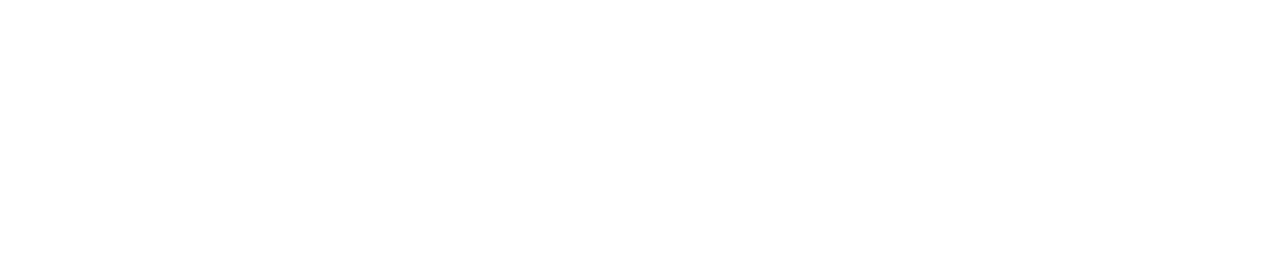
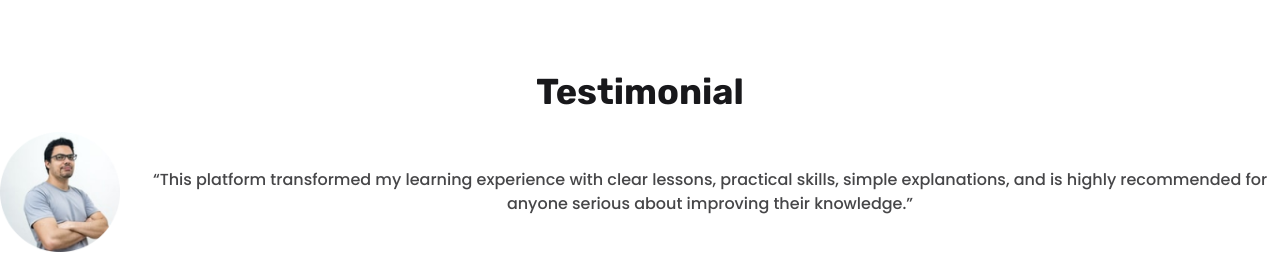
Before and after one commit to amitchandradas2004/E-School-Courses, a React (Vite) app: page / in a window 1280 px wide. Shown: the part 3223-3492 px from the top of the page. Before the commit the page ends 3295 px from the top, so only its background shows below. Built offline with nearby package versions, Linux system fonts and the light colour scheme.

Commit message:
Testimonial Section is added

```diff
--- a/src/App.jsx
+++ b/src/App.jsx
@@ -4,6 +4,7 @@
 import Cards from "./Components/Cards/Cards";
 import Courses from "./Components/Courses/Courses";
 import Navbar from "./Components/Navbar/Navbar";
+import Testimonial from "./Components/Testimonial/Testimonial";
 const fetchCourses = async () => {
   const res = await fetch("Courses.json");
   return res.json();
@@ -28,6 +29,7 @@
       <Suspense  fallback={<Loader></Loader>}>
         <Courses coursesPromise={coursesPromise} />
       </Suspense>
+      <Testimonial></Testimonial>
     </>
   );
 }
--- /dev/null
+++ b/src/Components/Testimonial/Testimonial.jsx
@@ -0,0 +1,22 @@
+import React from "react";
+import CenterUnderline from "../CenterUnderline";
+import Man from "../../assets/man.png";
+const Testimonial = () => {
+  return (
+    <div className="container mx-auto">
+      <h3 className="flex justify-center rubik font-bold text-4xl text-center">
+        <CenterUnderline text="Testimonial" />
+      </h3>
+      <div className="text-center flex items-center gap-5 py-5">
+        <img src={Man} className="w-30" />
+        <p className="poppins opacity-80 font-medium">
+          “This platform transformed my learning experience with clear lessons,
+          practical skills, simple explanations, and is highly recommended for
+          anyone serious about improving their knowledge.”
+        </p>
+      </div>
+    </div>
+  );
+};
+
+export default Testimonial;
```
